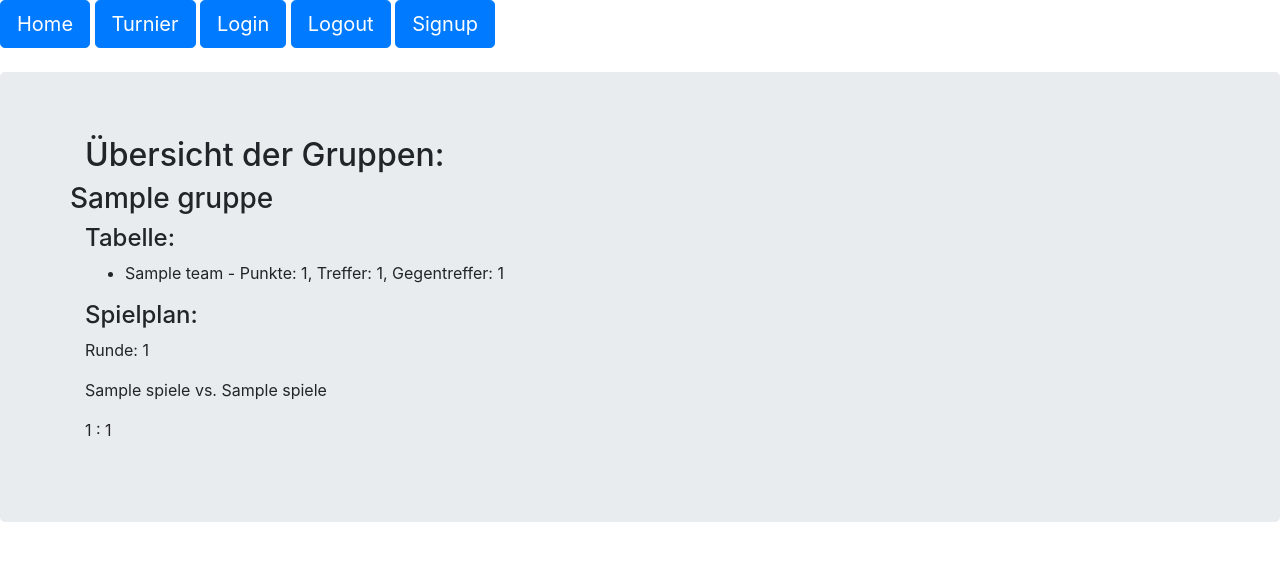
After one commit to n-bross/JUFO-Web, a Flask app: page /scoreboard/1 in a window 1280 px wide. The commit adds this page. Shown: the top 561 px of the page. Run offline with Flask 3, Linux system fonts and the light colour scheme; tables that the repository leaves empty hold one stand-in row (values such as "Sample post"); some libraries are stand-ins or nearby versions.

Commit message:
Ergänzung des Spieles um die GruppenId für einen einfacheren Zugriff und erstellen einer Route für die User zum anschauen des Scoreboardes

```diff
--- a/turnierseite/core/routes.py
+++ b/turnierseite/core/routes.py
@@ -1,22 +1,64 @@
-from flask import render_template, Blueprint, session
+from flask import render_template, Blueprint, session, flash
 from flask_login import current_user
 from sqlalchemy import text
 import datetime
 
 from turnierseite.app import db
 
-from turnierseite.turnier.models import Turnier
+from turnierseite.turnier.models import Turnier, Gruppe, Team, Spiele
 
 
 core = Blueprint('core', __name__, template_folder='templates')
 
 @core.route('/')
 def index():
-    try:
-        #alle_turniere = Turnier.query.all()
-        alle_turniere = db.session.execute(text('SELECT * FROM turnier ORDER BY datumDerAustragung DESC'))
-        return render_template('core/index.html', alle_turniere=alle_turniere)
-    except Exception as e:
-        # Handle the exception, print or log the error message
-        print("Error executing SQL query:", str(e))
-        return render_template('error.html', message="An error occurred while retrieving data.")
+    #alle_turniere = Turnier.query.all()
+    turniere = Turnier.query.order_by(Turnier.datumDerAustragung.desc()).all()
+    return render_template('core/index.html', alle_turniere=turniere)
+
+@core.route('/scoreboard/<turnier_id>')
+def scoreboard(turnier_id):
+    gruppen = Gruppe.query.filter(Gruppe.turnierId == turnier_id).all()
+    if not gruppen:
+        flash('es existieren keine Gruppen für das Turnier')
+
+        turniere = Turnier.query.order_by(Turnier.datumDerAustragung.desc()).all()
+        return render_template('core/index.html', alle_turniere=turniere)
+
+    # Create a dictionary to hold teams for each group, ordered by punkte
+    gruppen_teams = {}
+    gruppen_spiele = {}
+    for gruppe in gruppen:
+        teams = Team.query.filter(Team.gruppeId == gruppe.id).order_by(Team.punkte.desc()).all()
+        if not teams:
+            flash('es existieren keine Teams für die Gruppe {gruppe.name}')
+
+            turniere = Turnier.query.order_by(Turnier.datumDerAustragung.desc()).all()
+            return render_template('core/index.html', alle_turniere=turniere)
+
+        gruppen_teams[gruppe.id] = teams
+
+        max_runde = Spiele.query.filter(Spiele.gruppeId == gruppe.id).order_by(Spiele.runde.desc()).first()
+
+        if not max_runde:
+            flash('es existieren keine Spiele für die Gruppe  {gruppe.name}')
+
+            turniere = Turnier.query.order_by(Turnier.datumDerAustragung.desc()).all()
+            return render_template('core/index.html', alle_turniere=turniere)
+
+        max_runde = max_runde.runde
+        print(max_runde)
+
+        spiele = Spiele.query.filter(Spiele.gruppeId == gruppe.id).order_by(Spiele.runde.asc()).all()
+        alle_runden = {}
+        for i in range (1, max_runde+1):
+            alle_runden[i] = []
+
+
+        for spiel in spiele:
+            alle_runden[spiel.runde].append(spiel)
+
+        gruppen_spiele[gruppe.id] = alle_runden
+
+    turnier = Turnier.query.filter(Turnier.id == turnier_id).first()
+    return render_template('tabelle/tabelle.html', turnier=turnier, gruppen=gruppen, gruppen_teams=gruppen_teams, gruppen_spiele=gruppen_spiele)
--- a/turnierseite/core/templates/core/index.html
+++ b/turnierseite/core/templates/core/index.html
@@ -4,11 +4,11 @@
 <!--Using Boostrap classes for styling here-->
 <div class="jumbotron">
 	<div class="container">
-		<h1>Welcome</h1>
+		<h5>Wilkommen bei der Turnier ansicht des Jugendforums Grafing</h5>
 	</div>
 	<div class="container">
 		{% for turnier in alle_turniere %}
-		<h2>{{ turnier['name'] }}</h2>
+		<h3><a href="{{ url_for('core.scoreboard', turnier_id=turnier.id) }}">{{ turnier['name'] }}</a></h3>
 		{% endfor %}
 	</div>
 </div>
--- /dev/null
+++ b/turnierseite/core/templates/tabelle/tabelle.html
@@ -0,0 +1,34 @@
+{% extends "base.html" %}
+{% from 'bootstrap/form.html' import render_form %}
+{% block title %}{{ turnier.name }}{% endblock %}
+{% block content %}
+<!--Using Bootstrap classes for styling here-->
+<div class="jumbotron">
+    <div class="container">
+        <h2>Übersicht der Gruppen:</h2>
+        {% for gruppe in gruppen %}
+        <div class="row">
+            <h3>{{ gruppe.name }}</h3>
+            <div class="container">
+                <h4 class="">Tabelle:</h4>
+                <ul>
+                    {% for team in gruppen_teams[gruppe.id] %}
+                    <li>{{ team.name }} - Punkte: {{ team.punkte }}, Treffer: {{ team.treffer }}, Gegentreffer: {{ team.gegentreffer }}</li>
+                    {% endfor %}
+                </ul>
+                <h4 class="">Spielplan:</h4>
+                    {% for runde in gruppen_spiele[gruppe.id] %}
+                    <p>Runde: {{runde}}</p>
+                        {% for spiel in gruppen_spiele[gruppe.id][runde] %}
+                        <p>{{spiel.team1Name}} vs. {{spiel.team2Name}}</p>
+                        <p>{{spiel.toreT1}} : {{spiel.toreT2}}</p>
+                        {% endfor %}
+                    {% endfor %}
+                </ul>
+            </div>
+        </div>
+        {% endfor %}
+    </div>
+    {% block turnier_anlage %}{% endblock %}
+</div>
+{% endblock %}
--- a/turnierseite/turnier/models.py
+++ b/turnierseite/turnier/models.py
@@ -50,6 +50,7 @@ class Spiele(db.Model):
     __tablename__ = 'spiele'
 
     id = db.Column(db.Integer, primary_key=True, autoincrement=True)
+    gruppeId = db.Column(db.Integer, db.ForeignKey('gruppe.id', name='fk_spiele_gruppe'))
     team1Id = db.Column(db.Integer, db.ForeignKey('teams.id', name='fk_spiele_team1'))
     team1Name = db.Column(db.Text(100), nullable=False)
     team2Id = db.Column(db.Integer, db.ForeignKey('teams.id', name='fk_spiele_team2'))
--- a/turnierseite/turnier/routes.py
+++ b/turnierseite/turnier/routes.py
@@ -224,7 +224,7 @@ def spielplan_erstellen(turnier_id, gruppe_id):
             for spiel in runden_aufsetzen[runde]:
                 t1_id, t1_name = spiel[0].split('. ')
                 t2_id, t2_name = spiel[1].split('. ')
-                spiel = Spiele(team1Id=int(t1_id), team1Name=t1_name, team2Id=t2_id, team2Name=t2_name, gespielt=0, runde=runde, toreT1=0, toreT2=0)
+                spiel = Spiele(team1Id=int(t1_id), team1Name=t1_name, team2Id=t2_id, team2Name=t2_name, gespielt=0, runde=runde, toreT1=0, toreT2=0, gruppeId=gruppe_id)
                 db.session.add(spiel)
         db.session.commit()
     turnier, turnier_form, gruppen, gruppen_teams = lade_turnier_daten(turnier_id)
--- a/turnierseite/turnier/templates/turnier/turnier_details.html
+++ b/turnierseite/turnier/templates/turnier/turnier_details.html
@@ -1,12 +1,8 @@
 {% extends "base.html" %}
-{% from 'bootstrap/form.html' import render_form %}
 {% block title %}Turnier Anlage{% endblock %}
 {% block content %}
 <!--Using Bootstrap classes for styling here-->
 <div class="jumbotron">
-    <div class="container">
-        {{ render_form(turnier_form) }}
-    </div>
     <div class="container">
         <h2>Übersicht der Gruppen:</h2>
         {% for gruppe in gruppen %}
```
Also changed, not shown: klassendiagram.png, 1 other file.
